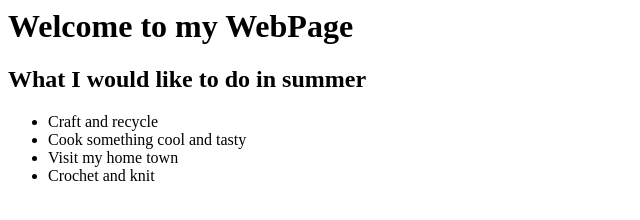
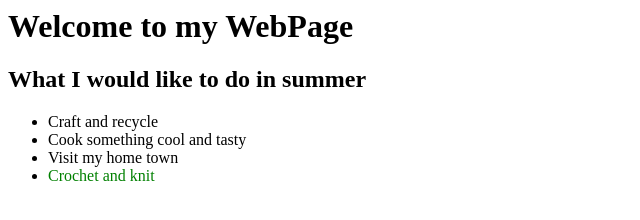
Before and after one commit to al567-gif/first-html, a plain HTML site: page index.html in a window 1280 px wide. Shown: the full height of the page, 0-640 px from the left. Drawn offline with Linux system fonts and the light colour scheme.

Commit message:
Update index.html

```diff
--- a/index.html
+++ b/index.html
@@ -9,7 +9,7 @@
             <li>Craft and recycle</li>
             <li>Cook something cool and tasty</li>
             <li>Visit my home town</li>
-            <li>Crochet and knit</li>
+            <li><font color="green">Crochet and knit</font></li>
         </ul>
     </body>
 </html>
```
